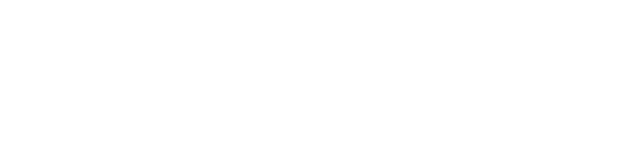
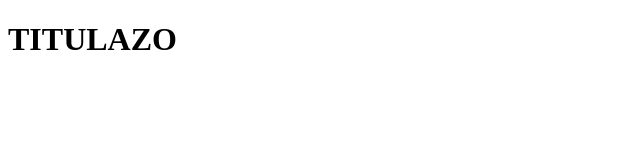
Before and after one commit to LucasNicolasVarela/app_hibridas, a plain HTML site: page index.html in a window 1280 px wide. Shown: the whole page, without its empty margins (0-640 px from the left). Drawn offline with Linux system fonts and the light colour scheme.

Commit message:
titulo en index

```diff
--- a/index.html
+++ b/index.html
@@ -4,6 +4,7 @@
     <meta charset="UTF-8">
     <meta name="viewport" content="width=device-width, initial-scale=1.0">
     <title>Document</title>
+    <h1>TITULAZO</h1>
 </head>
 <body>
 
```
